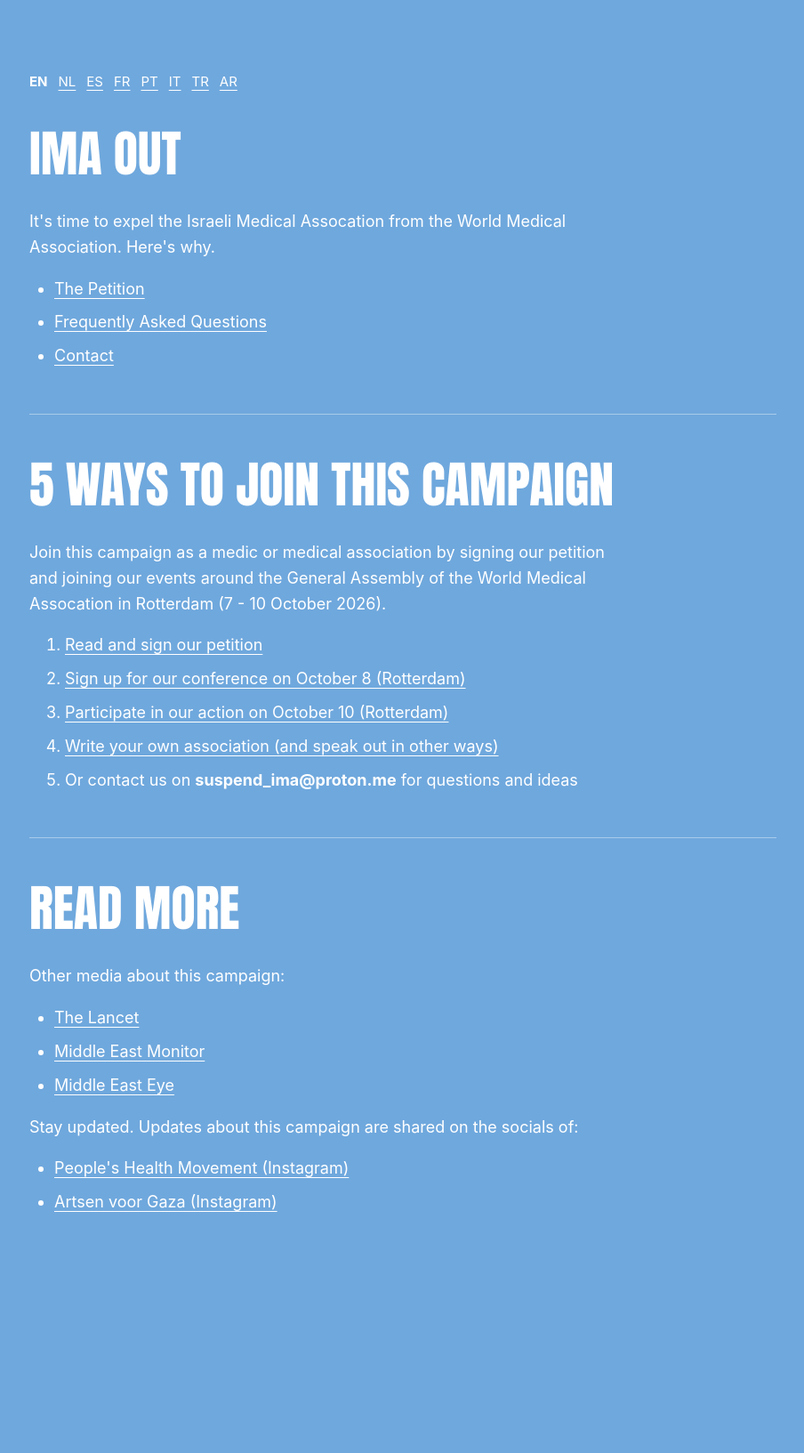
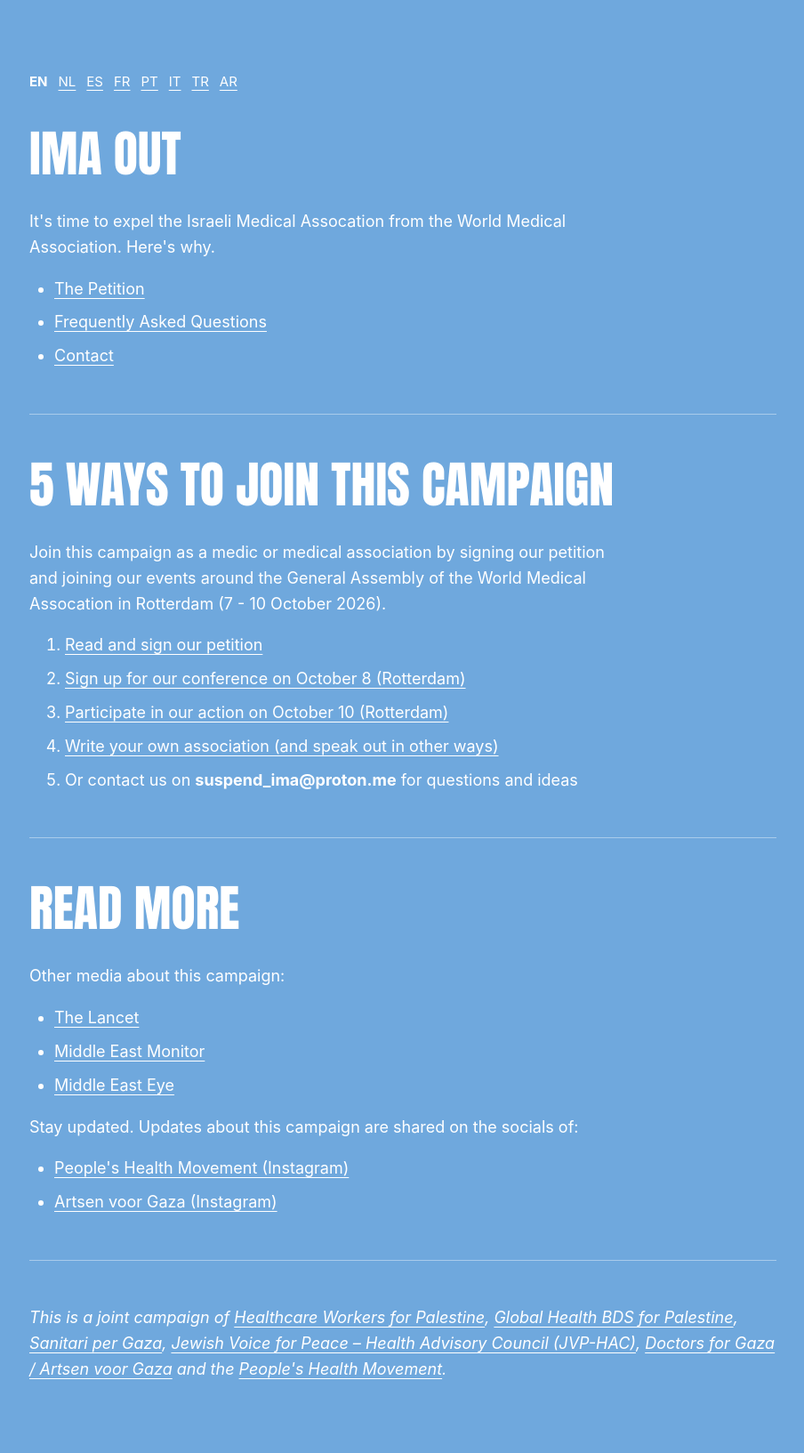
Before and after one commit to ldkrdm321/imaout, a Jekyll site: the page built from index.html, in a window 1280 px wide. Shown: the whole page at 89% size, without its empty margins (187-1091 px from the left). Built offline with Jekyll 4.4.1, drawn with Linux system fonts in a browser that asks for light colours; before the commit the page ends 1455 px from its top, so only the background shows below that.

Commit message:
joint campaign

```diff
--- a/index.html
+++ b/index.html
@@ -59,3 +59,16 @@
         <li><a href="https://www.instagram.com/globalphm/">People's Health Movement (Instagram)</a></li>
         <li><a href="https://www.instagram.com/artsenvoorgaza/">Artsen voor Gaza (Instagram)</a></li>
     </ul>
+
+    <hr>
+
+    <em>
+    This is a joint campaign of
+    <a href="https://linktr.ee/healthworkers4palestine" target="_blank" rel="noopener noreferrer">Healthcare Workers for Palestine</a>,
+    <a href="https://actionnetwork.org/groups/global-health-bds-for-palestine" target="_blank" rel="noopener noreferrer">Global Health BDS for Palestine</a>,
+    <a href="https://linktr.ee/sanitaripergaza" target="_blank" rel="noopener noreferrer">Sanitari per Gaza</a>,
+    <a href="https://www.jvphealth.org/" target="_blank" rel="noopener noreferrer">Jewish Voice for Peace – Health Advisory Council (JVP-HAC)</a>,
+    <a href="https://artsenvoorgaza.nl/" target="_blank" rel="noopener noreferrer">Doctors for Gaza / Artsen voor Gaza</a>
+    and the
+    <a href="https://phmovement.org/" target="_blank" rel="noopener noreferrer">People's Health Movement</a>.
+</em>
```
